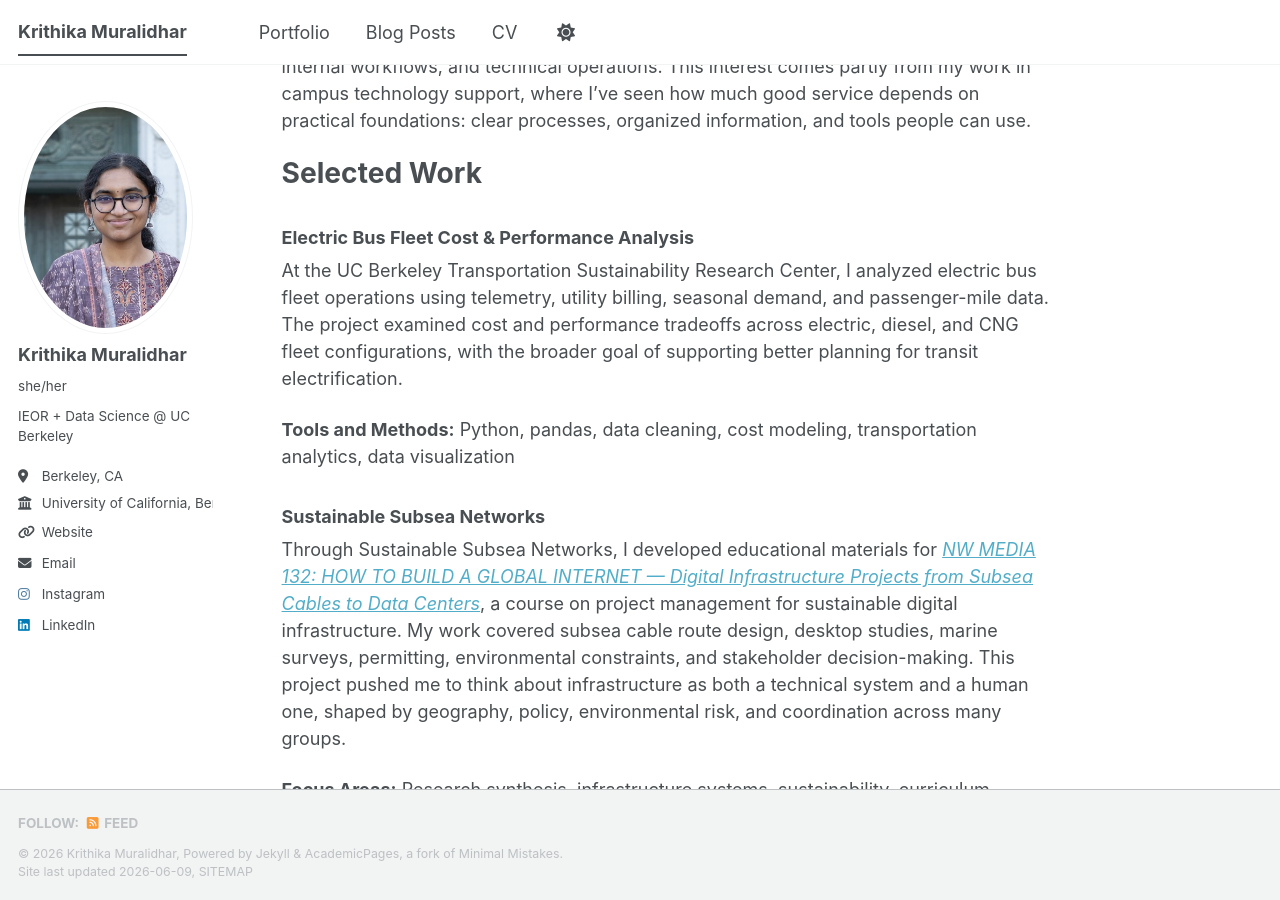
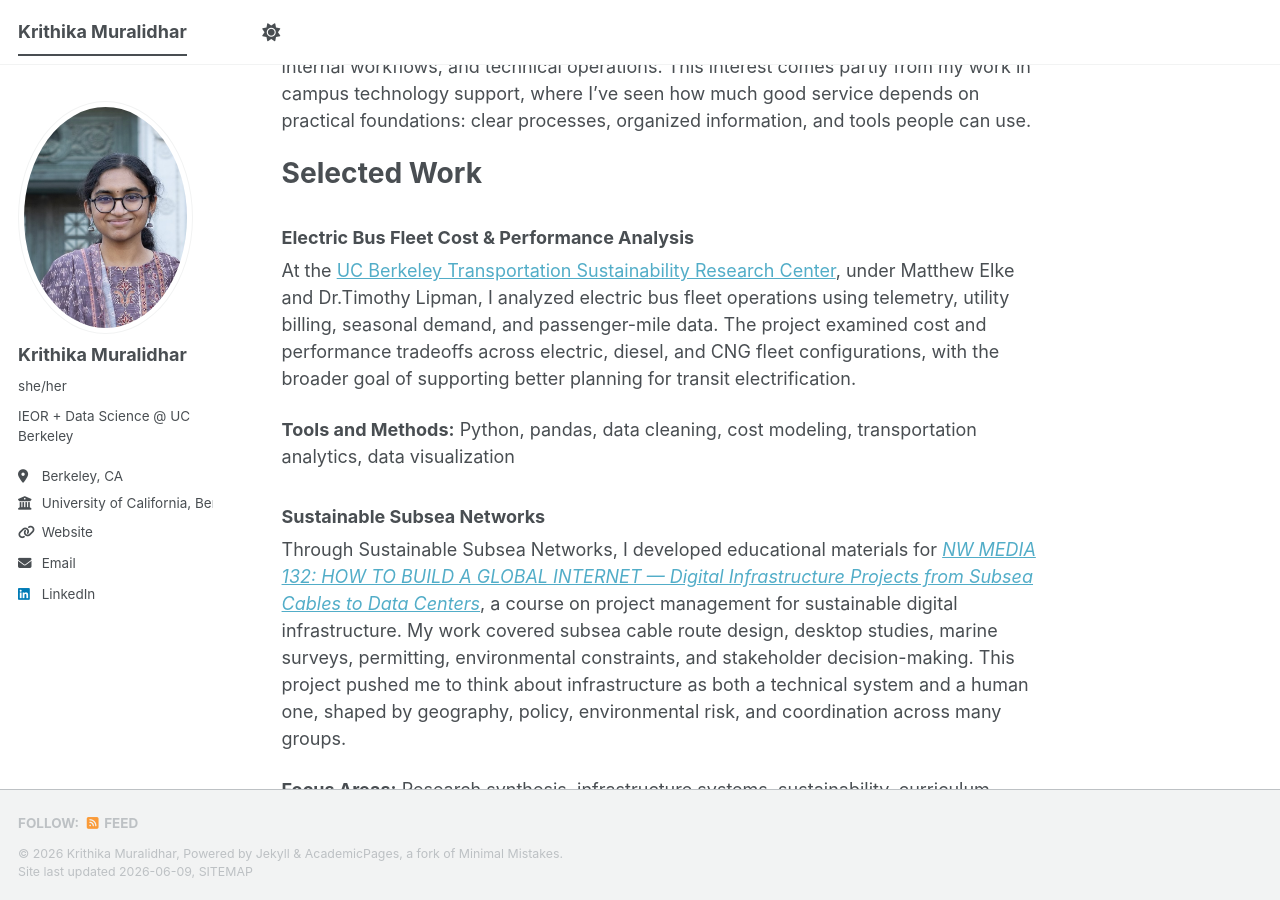
Before and after one commit to krithikam422/krithikam422.github.io, a Jekyll site: the page built from _pages/about.md, in a window 1280 px wide and 900 px high, scrolled down 938 px. Built offline with Jekyll 4.4.1, drawn with Linux system fonts in a browser that asks for light colours; a script bundle is joined from its source files by our own code; library files that are not in the unit come from our copies.

Commit message:
Website update

```diff
--- a/_config.yml
+++ b/_config.yml
@@ -64,7 +64,7 @@ author:
   # goodreads        : 185577633-krithika
   # google_plus      : # Username
   # keybase          : # Username
-  instagram        : kritical422
+  # instagram        : kritical422
   # lastfm           : # Username
   linkedin         : krithikamuralidhar
   # mastodon         : # URL
--- a/_pages/about.md
+++ b/_pages/about.md
@@ -27,7 +27,7 @@ I’m also interested in how AI tools can support documentation, knowledge manag
 Selected Work
 ======
 ### Electric Bus Fleet Cost & Performance Analysis
-At the UC Berkeley Transportation Sustainability Research Center, I analyzed electric bus fleet operations using telemetry, utility billing, seasonal demand, and passenger-mile data. The project examined cost and performance tradeoffs across electric, diesel, and CNG fleet configurations, with the broader goal of supporting better planning for transit electrification.
+At the [UC Berkeley Transportation Sustainability Research Center](https://tsrc.berkeley.edu/home), under Matthew Elke and Dr.Timothy Lipman, I analyzed electric bus fleet operations using telemetry, utility billing, seasonal demand, and passenger-mile data. The project examined cost and performance tradeoffs across electric, diesel, and CNG fleet configurations, with the broader goal of supporting better planning for transit electrification.
 
 **Tools and Methods:** Python, pandas, data cleaning, cost modeling, transportation analytics, data visualization
 
```
Also changed, not shown: _data/navigation.yml (+6 -6 lines).
